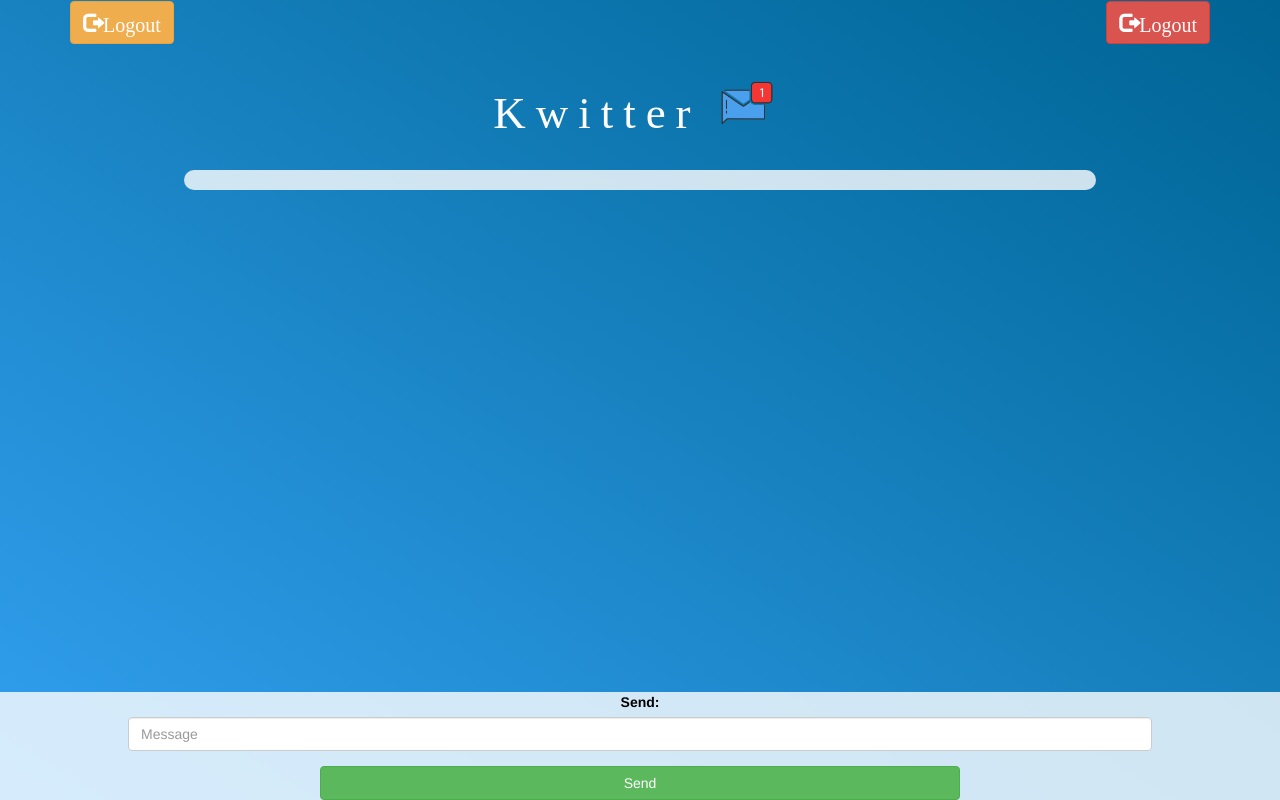
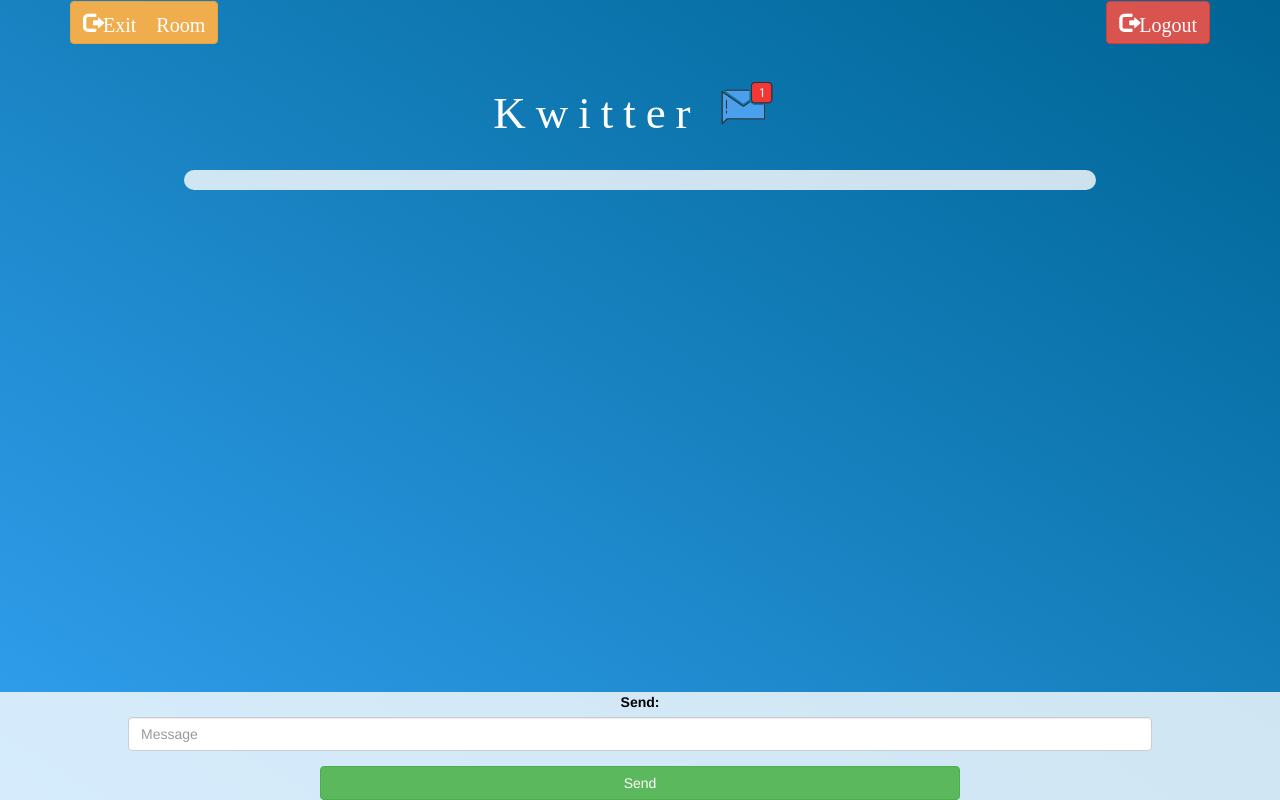
Before and after one commit to AarushMohapatra/SMS, a plain HTML site: page kwitter_page.html in a window 1280 px wide. Drawn offline with nearby package versions, Linux system fonts and the light colour scheme; no server answers; a web font is replaced by a local one.

Commit message:
Update kwitter_page.html

```diff
--- a/kwitter_page.html
+++ b/kwitter_page.html
@@ -19,7 +19,7 @@
 
 <div class="container">
 	<button id="logout" onclick="logout();" class="glyphicon glyphicon-log-out btn btn-danger">Logout</button>
-	<button id="exit" onclick="exit();" class="glyphicon glyphicon-log-out btn btn-warning">Logout</button>
+	<button id="exit" onclick="exit();" class="glyphicon glyphicon-log-out btn btn-warning">Exit Room</button>
 	<center>
 		<h1 class="header">
 			Kwitter
```
